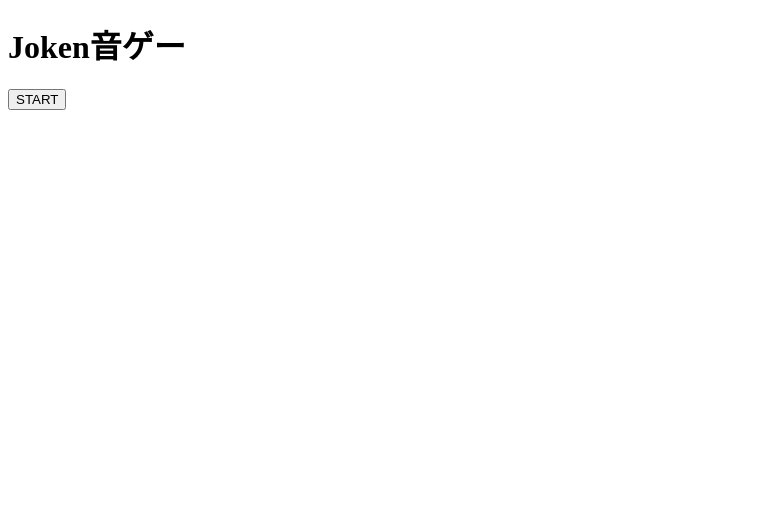
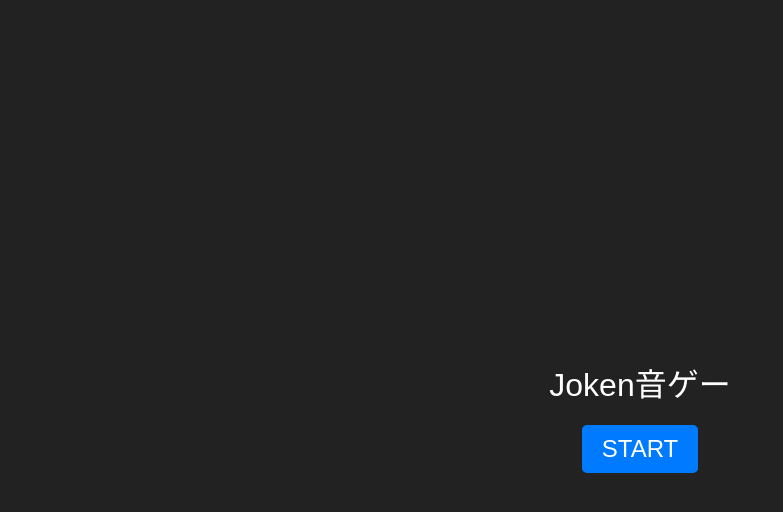
Before and after one commit to takatyan5656/music-game, a website built with Vite: page index.html in a window 1280 px wide. Shown: the whole page, without its empty margins (0-783 px from the left). Built offline with nearby package versions, Linux system fonts and the light colour scheme.

Commit message:
新しくスタート画面を作成マウスカーソルを合わせたときに音楽がなるラグをなくすことができた

```diff
--- a/index.html
+++ b/index.html
@@ -1,15 +1,16 @@
-<!DOCTYPE html>
-<html>
-<head>
+<!doctype html>
+<html lang="ja">
+  <head>
     <meta charset="UTF-8" />
     <meta name="viewport" content="width=device-width, initial-scale=1" />
     <title>トップ画面</title>
     <link rel="stylesheet" href="/styles/menu.css" />
-</head>
-<body>
-    <div class="title">
-    <h1>Joken音ゲー</h1>
-    <button class="GO">START</button>
+  </head>
+  <body>
     <div>
-</body>
+      <p>Joken音ゲー</p>
+      <button class="GO">START</button>
+    </div>
+    <script src="/src/menu.ts"></script>
+  </body>
 </html>
--- a/public/styles/menu.css
+++ b/public/styles/menu.css
@@ -1,7 +1,31 @@
-.title {
-  height: 100%;
-  width: 100%;
+body {
+  background-color: #222;
+  color: #fff;
+  font-family: Arial, sans-serif;
+  text-align: center;
+  margin: 0;
+  padding: 0;
+  display: flex;
+  justify-content: center;
+  align-items: center;
+  height: 100vh;
 }
 
-.GO {
+p {
+  font-size: 2em;
+  margin-bottom: 20px;
 }
+
+button.GO {
+  font-size: 1.5em;
+  padding: 10px 20px;
+  background-color: #007bff;
+  color: white;
+  border: none;
+  border-radius: 5px;
+  cursor: pointer;
+}
+
+button.GO:hover {
+  background-color: #0056b3;
+}
--- /dev/null
+++ b/src/menu.ts
@@ -0,0 +1,5 @@
+document.querySelectorAll('.GO').forEach((button) => {
+  button.addEventListener('click', () => {
+    window.location.href = './select.html';
+  });
+});
```
